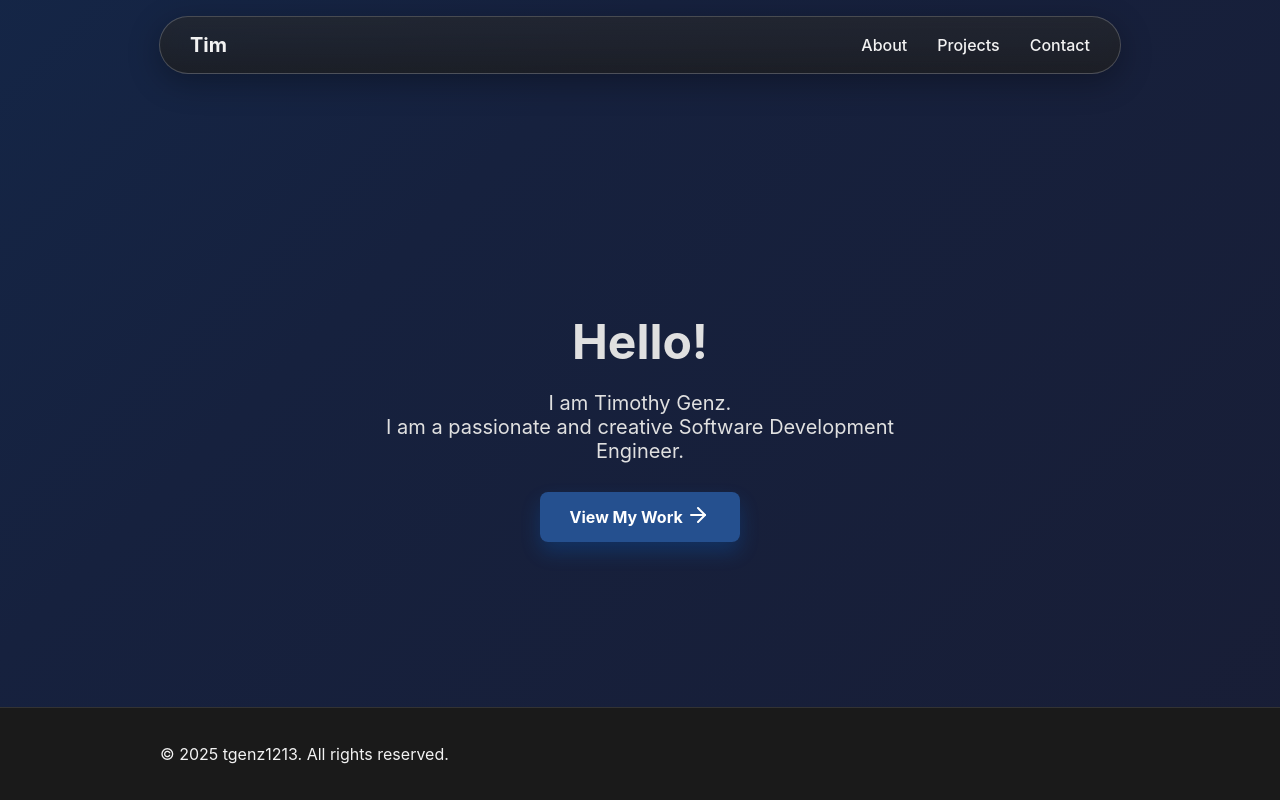
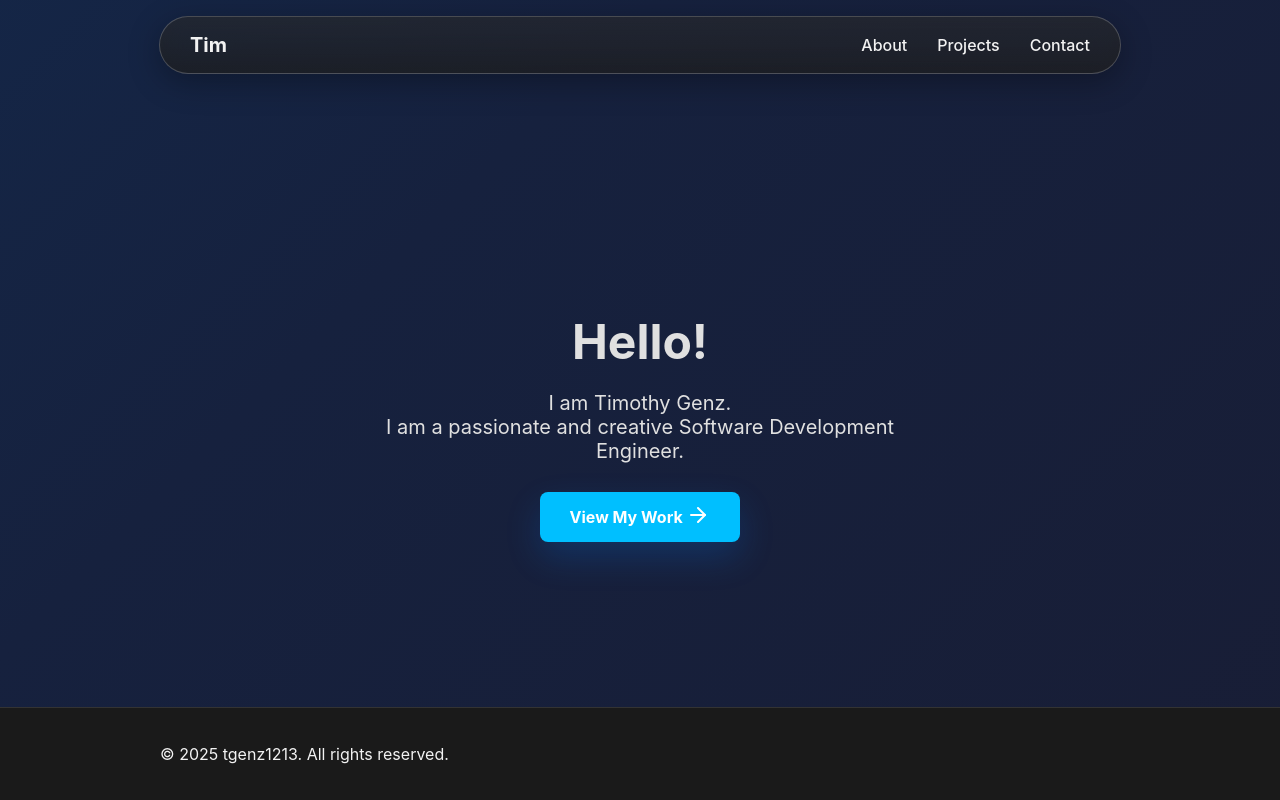
Before and after one commit to Tgenz1213/Tgenz1213, a Vue app: page / in a window 1280 px wide. In both pictures the pointer is over the link "View My Work". Built offline with nearby package versions, Linux system fonts and the light colour scheme.

Commit message:
feat: Make button match hover effect consistent with other components

```diff
--- a/src/components/sections/HeroSection.vue
+++ b/src/components/sections/HeroSection.vue
@@ -73,7 +73,7 @@
 }
 
 .btn {
-  background-color: rgb(37, 80, 143);
+  background-color: var(--primary-color);
   color: #ffffff;
   padding: 15px 30px;
   border-radius: 8px;
@@ -86,6 +86,8 @@
 
 .btn:hover {
   transform: translateY(-3px);
-  box-shadow: 0 10px 20px rgba(0, 123, 255, 0.2);
+  background-color: var(--accent-color);
+  color: #ffffff;
+  box-shadow: 0 15px 35px rgba(0, 123, 255, 0.2);
 }
 </style>
```
